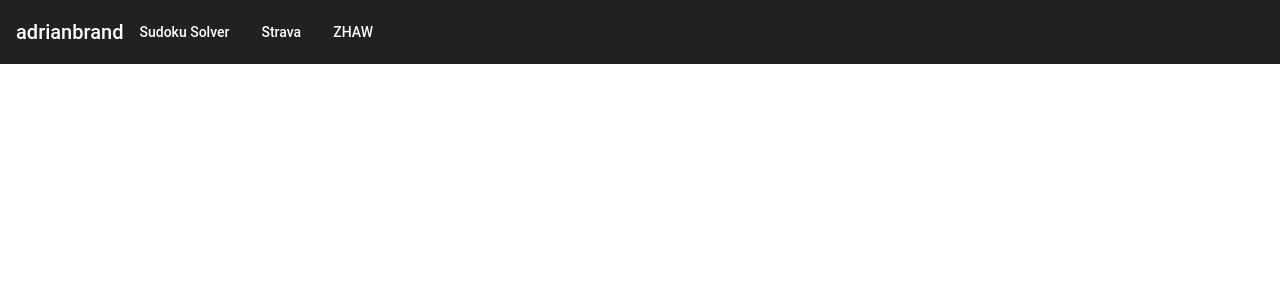
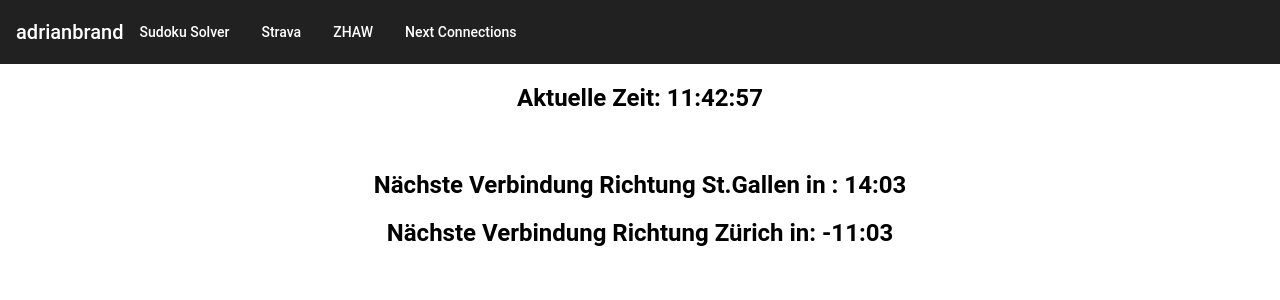
Before and after one commit to brandadrian/factory, an Angular app in the folder kaese/: page /next-connections in a window 1280 px wide. Before the commit this address led to /. Shown: the top 300 px of the page. Built offline with nearby package versions, Linux system fonts and the light colour scheme.

Commit message:
next-connections erweitert

```diff
--- a/kaese/src/app/app-routing.module.ts
+++ b/kaese/src/app/app-routing.module.ts
@@ -3,11 +3,13 @@ import { Routes, RouterModule } from '@angular/router';
 import { StravaComponent } from './strava/strava.component';
 import { SudokuSolverComponent } from './sudoku-solver/sudoku-solver.component';
 import { ZhawComponent } from './zhaw/zhaw.component';
+import { NextConnectionsComponent } from './next-connections/next-connections.component';
 
 const routes: Routes = [
   {path: 'strava', component: StravaComponent},
   {path: 'sudokuSolver', component: SudokuSolverComponent},
-  {path: 'zhaw', component: ZhawComponent}
+  {path: 'zhaw', component: ZhawComponent},
+  {path: 'next-connections', component: NextConnectionsComponent}
 ];
 
 @NgModule({
--- a/kaese/src/app/app.module.ts
+++ b/kaese/src/app/app.module.ts
@@ -15,6 +15,7 @@ import { MatIconModule } from '@angular/material/icon';
 import { MatListModule } from '@angular/material/list';
 import { SudokuSolverComponent } from './sudoku-solver/sudoku-solver.component';
 import { ZhawComponent } from './zhaw/zhaw.component';
+import { NextConnectionsComponent } from './next-connections/next-connections.component';
 
 @NgModule({
   declarations: [
@@ -22,7 +23,8 @@ import { ZhawComponent } from './zhaw/zhaw.component';
     NavbarComponent,
     StravaComponent,
     SudokuSolverComponent,
-    ZhawComponent
+    ZhawComponent,
+    NextConnectionsComponent
   ],
   imports: [
     BrowserModule,
--- a/kaese/src/app/navbar/navbar.component.html
+++ b/kaese/src/app/navbar/navbar.component.html
@@ -6,6 +6,7 @@
             <a mat-button [routerLink]="'/sudokuSolver'"> Sudoku Solver </a>
             <a mat-button [routerLink]="'/strava'"> Strava</a>
             <a mat-button [routerLink]="'/zhaw'"> ZHAW</a>
+            <a mat-button [routerLink]="'/next-connections'"> Next Connections</a>
           </div>
         </mat-toolbar-row>
 </mat-toolbar>
--- /dev/null
+++ b/kaese/src/app/next-connections/next-connections.component.html
@@ -0,0 +1,6 @@
+<div align="center">
+    <h2>Aktuelle Zeit: {{now | date:'H:mm:ss'}}</h2>
+    <br>
+    <h2>Nächste Verbindung Richtung St.Gallen in : {{minutesToStGallen | number: '2.'}}:{{secondsTo | number: '2.'}}</h2>
+    <h2>Nächste Verbindung Richtung Zürich in: {{minutesToZurich | number: '2.'}}:{{secondsTo | number: '2.'}}</h2>
+</div>
--- /dev/null
+++ b/kaese/src/app/next-connections/next-connections.component.ts
@@ -0,0 +1,35 @@
+import { Component, OnInit } from '@angular/core';
+import { Timestamp } from 'rxjs';
+
+@Component({
+  selector: 'app-next-connections',
+  templateUrl: './next-connections.component.html',
+  styleUrls: ['./next-connections.component.css']
+})
+export class NextConnectionsComponent implements OnInit {
+
+  public now: Date = new Date();
+  public secondsTo: number;
+  public minutesToStGallen: number;
+  public minutesToZurich: number;
+
+  constructor() {
+    setInterval(() => {
+      this.now = new Date();
+      this.secondsTo = this.getSeconds();
+      this.minutesToStGallen = this.getMinutes(56);
+      this.minutesToZurich = this.getMinutes(31);
+    }, 1);
+  }
+
+  ngOnInit() {
+  }
+
+  getMinutes(timeTo) {
+    return timeTo - this.now.getMinutes();
+  }
+
+  getSeconds() {
+    return 60 - this.now.getSeconds() == 60 ? 0 : 60 - this.now.getSeconds() ;
+  }
+}
```
Also changed, not shown: kaese/src/app/next-connections/next-connections.component.css (added), 1 other file (tests, documents, lock files or other folders).
